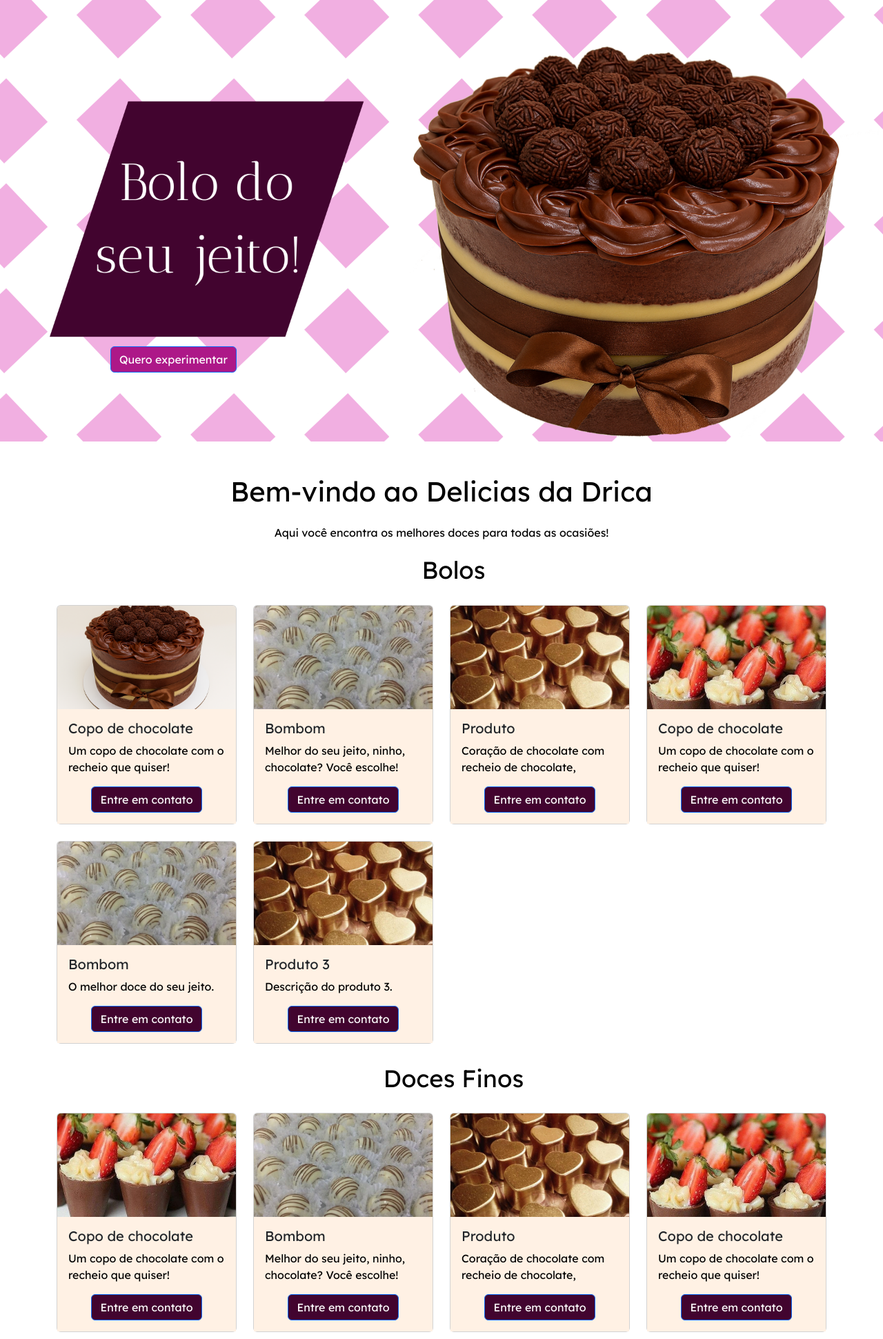
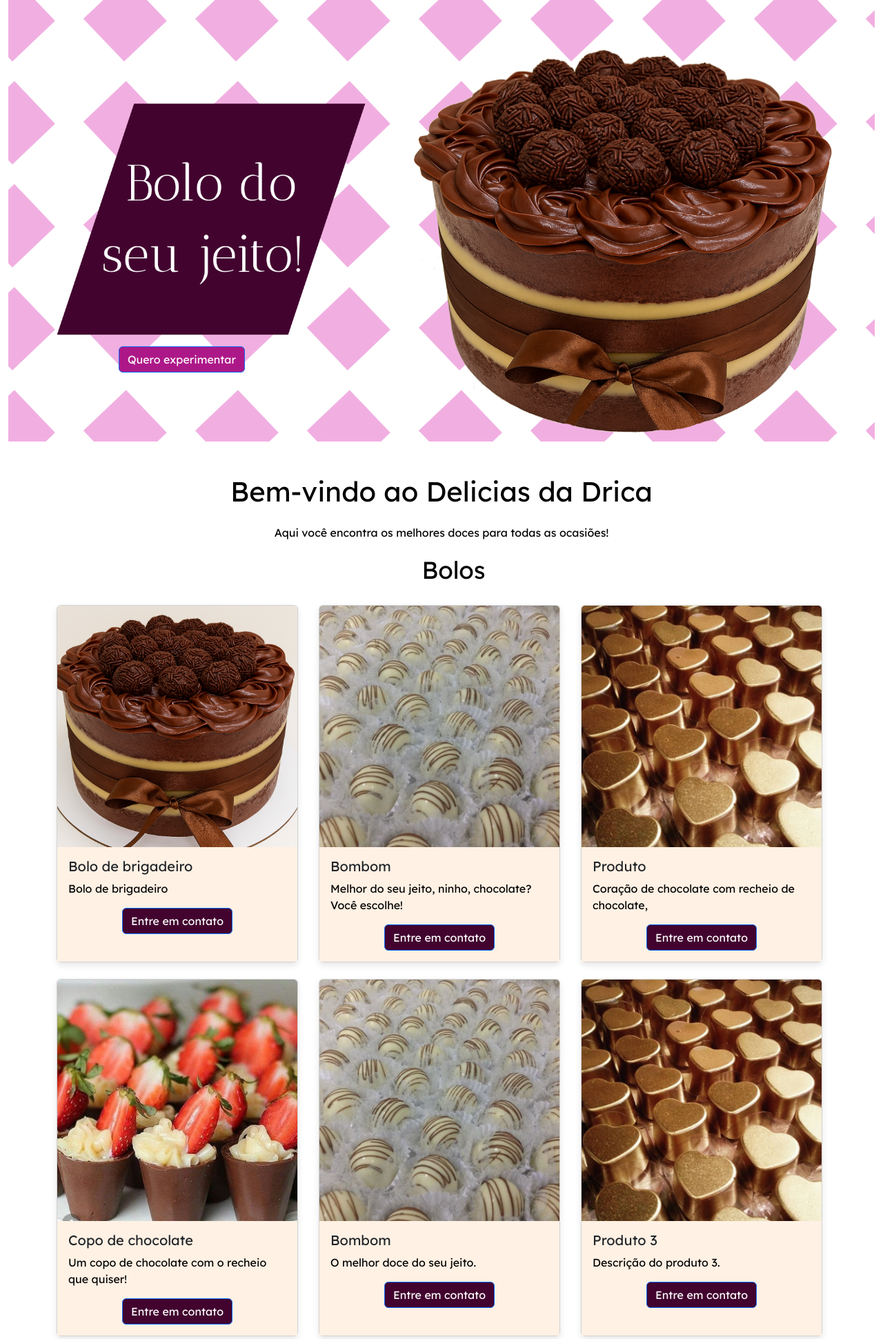
Before and after one commit to NicoaGc/Doces-da-Drica, a PHP site: page / in a window 1280 px wide. Shown: the part 76-2017 px from the top of the page at 69% size. Run offline with PHP 8.4, Linux system fonts and the light colour scheme; some libraries are stand-ins or nearby versions.

Commit message:
Adicionando cards de bolos, e formatado hero banner

```diff
--- a/CSS/style.css
+++ b/CSS/style.css
@@ -27,10 +27,26 @@ header {
     background: var(--primary-color) !important;
     color: var(--black) !important;
 }
-.hero-banner{
-    .btn{
-    background: var(--primary-color) !important;
+.hero-banner {
+ background-image: url("../images/bolobanner.png");
+  background-size: cover;
+  background-position: center;
+  height: 80vh;
+  position: relative;
+  color: white;
 }
+
+/* Estilo para o botão dentro do hero-banner */
+.hero-banner .btn {
+  background: var(--primary-color) !important;
+}
+
+/* Media query para telas pequenas */
+@media (max-width: 576px) {
+  .hero-banner {
+    background-size: contain !important;
+    height: 50vh !important;
+  }
 }
 nav a:hover {
   font-size: 20px;
@@ -79,7 +95,21 @@ padding-left: 35px;
 .card-custom:hover {
   box-shadow: 0 0 10px rgba(122, 40, 203, 0.3); /* roxo suave ao passar o mouse */
 }
+.card-cake {
+    width: 350px;
+  height: 1000px; /* garante que ocupe o espaço disponível */
+  box-shadow: 0 4px 10px rgba(0, 0, 0, 0.1);
+  transition: transform 0.3s ease;
+}
 
+.card-cake:hover {
+  transform: scale(1.02);
+}
+
+.card-cake .card-img-top {
+  height: 350px; /* aumenta a imagem */
+  object-fit: cover;
+}
 @media screen and (max-width: 768px) {
     .card h-30 {
 width: 100%;
--- a/arrays.php
+++ b/arrays.php
@@ -2,8 +2,8 @@
 $bolos = [
     [
         'imagem' => 'images/bolobrigadeiro.png',
-        'nome' => 'Copo de chocolate ',
-        'descricao' => 'Um copo de chocolate com o recheio que quiser!'
+        'nome' => 'Bolo de brigadeiro ',
+        'descricao' => 'Bolo de brigadeiro'
     ],
     [
         'imagem' => 'images/bombombranco.jpg',
--- a/index.php
+++ b/index.php
@@ -16,7 +16,7 @@
     <link href="https://cdn.jsdelivr.net/npm/bootstrap@5.3.6/dist/css/bootstrap.min.css" rel="stylesheet" integrity="sha384-4Q6Gf2aSP4eDXB8Miphtr37CMZZQ5oXLH2yaXMJ2w8e2ZtHTl7GptT4jmndRuHDT" crossorigin="anonymous">
     </head>
 <body>
-<header class="" >
+<header>
   <nav class="navbar navbar-expand-lg">
     <div class="container">
       <a class="navbar-brand d-flex align-items-center gap-2" href="#">
@@ -39,16 +39,8 @@
     </div>
   </nav>
 </header>
-<section class="hero-banner position-relative text-white" style="background-image: url('images/bolobanner.png'); background-size: cover; background-position: center; height: 80vh;">
-
-  <!-- Botão fixado no canto inferior esquerdo -->
-  <a href="#experimente" class="btn btn-primary position-absolute" style="bottom: 100px; left: 160px;">
-    Quero experimentar
-  </a>
-</section>
-
-
 <main>
+  <div class="container-xxl">
   <?php
     $pagina = $_GET["param"] ?? "home";
 
@@ -61,6 +53,7 @@
     }
 
   ?>
+  </div>
 </main>
 
 <footer class="text-center py-2">
@@ -75,9 +68,7 @@
     </p>
   </div>
 </footer>
-
-
-
-
+<!-- Bootstrap 5 JavaScript Bundle (necessário para o menu funcionar no mobile) -->
+<script src="https://cdn.jsdelivr.net/npm/bootstrap@5.3.3/dist/js/bootstrap.bundle.min.js"></script>
 </body>
 </html>
--- a/pages/home.php
+++ b/pages/home.php
@@ -1,3 +1,10 @@
+<section class="hero-banner text-white d-flex align-items-center justify-content-center">
+
+  <!-- Botão fixado no canto inferior esquerdo -->
+  <a href="#experimente" class="btn btn-primary position-absolute" style="bottom: 100px; left: 160px;">
+    Quero experimentar
+  </a>
+</section>
 <section class="bg-roxo">
   <div class="container mt-5 ">
     <h1 class="text-center text-black mb-4">Bem-vindo ao Delicias da Drica</h1>
@@ -11,15 +18,15 @@ Bolos
 <div class="container mt-4">
   <div class="row">
     <?php foreach ($bolos as $bolo): ?>
-      <div class="col-12 col-sm-6 col-md-3 mb-4">
-        <div class="card h-100 card-custom">
-          <img src="<?= htmlspecialchars($bolo['imagem']) ?>" class="card-img-top" alt="Imagem do produto" style="height: 150px; object-fit: cover;">
+      <div class="col-12 col-md-4 mb-4">
+        <div class="card h-100 card-cake">
+        <img src="<?= htmlspecialchars($bolo['imagem']) ?>" class="card-img-top" alt="Imagem do produto">
           <div class="card-body text-start">
             <h5 class="card-title"><?= htmlspecialchars($bolo['nome']) ?></h5>
             <p class="card-text"><?= htmlspecialchars($bolo['descricao']) ?></p>
             <div class="text-center">
               <div class="text-center d-flex justify-content-center">
-              <a href="docesfinos" class="btn btn-primary">Entre em contato</a>
+              <a href="bolos" class="btn btn-primary">Entre em contato</a>
               </div>
             </div>
           </div>
```
